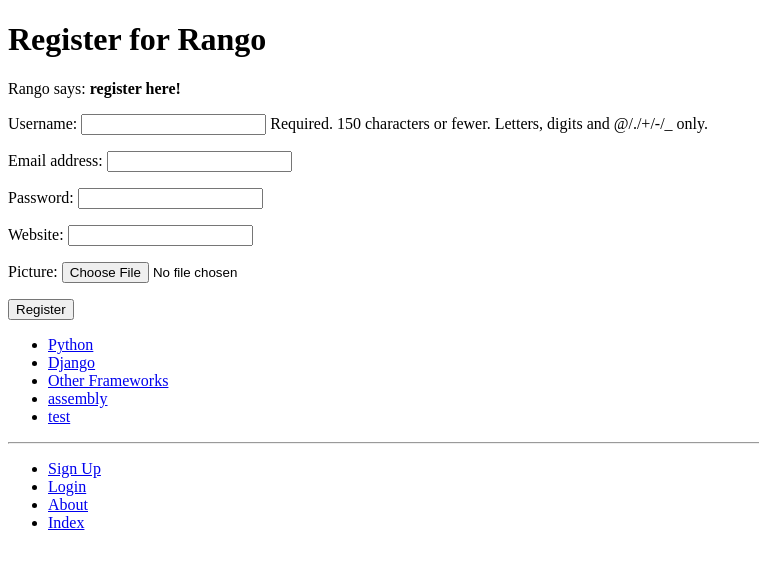
After one commit to imstray/tangowithdjango, a Django app: page /rango/register/ in a window 1280 px wide. The commit adds this page. Shown: the top 569 px of the page, without its empty margins (0-759 px from the left). Run offline with Django 3.2, Linux system fonts and the light colour scheme; data comes from the database, SQL or seed files in the repository; both versions use the stored data as it was after the commit.

Commit message:
chapter 9 completed and all tests are passing just fine

```diff
--- a/rango/admin.py
+++ b/rango/admin.py
@@ -1,5 +1,7 @@
 from django.contrib import admin
 from rango.models import Category, Page
+from rango.models import UserProfile
+
 # Register your models here.
 
 class CategoryAdmin(admin.ModelAdmin):
@@ -11,3 +13,5 @@ class PageAdmin(admin.ModelAdmin):
     list_display = ('title', 'category', 'url')
 
 admin.site.register(Page, PageAdmin)
+
+admin.site.register(UserProfile)
--- a/rango/forms.py
+++ b/rango/forms.py
@@ -1,5 +1,7 @@
 from django import forms
 from rango.models import Page, Category
+from django.contrib.auth.models import User
+from rango.models import UserProfile
 
 class CategoryForm(forms.ModelForm):
     name = forms.CharField(max_length=Category.NAME_MAX_LENGTH,
@@ -32,3 +34,15 @@ class PageForm(forms.ModelForm):
             cleaned_data['url'] = url
 
         return cleaned_data
+
+class UserForm(forms.ModelForm):
+    password = forms.CharField(widget=forms.PasswordInput())
+
+    class Meta:
+        model = User
+        fields = ('username', 'email', 'password',)
+
+class UserProfileForm(forms.ModelForm):
+    class Meta:
+        model = UserProfile
+        fields = ('website', 'picture')
--- a/rango/models.py
+++ b/rango/models.py
@@ -1,5 +1,6 @@
 from django.db import models
 from django.template.defaultfilters import slugify
+from django.contrib.auth.models import User
 
 # Create your models here.
 
@@ -28,3 +29,13 @@ class Page(models.Model):
 
     def __str__(self):
         return self.title
+
+class UserProfile(models.Model):
+    # This line is required. Links UserProfile to a User model instance.
+    user = models.OneToOneField(User, on_delete=models.CASCADE)
+    # The additional attributes we wish to include.
+    website = models.URLField(blank=True)
+    picture = models.ImageField(upload_to='profile_images', blank=True)
+
+    def __str__(self):
+        return self.user.username
--- a/rango/urls.py
+++ b/rango/urls.py
@@ -11,4 +11,8 @@ urlpatterns = [
          views.show_category, name='show_category'),
     path('add_category/', views.add_category, name='add_category'),
     path('category/<slug:category_name_slug>/add_page/', views.add_page, name='add_page'),
+    path('register/', views.register, name='register'),
+    path('login/', views.user_login, name='login'),
+    path('restricted/', views.restricted, name='restricted'),
+    path('logout/', views.user_logout, name='logout'),
 ]
--- a/rango/views.py
+++ b/rango/views.py
@@ -6,6 +6,10 @@ from rango.forms import CategoryForm
 from rango.forms import PageForm
 from django.shortcuts import redirect
 from django.urls import reverse
+from rango.forms import UserForm, UserProfileForm
+from django.contrib.auth import authenticate, login
+from django.contrib.auth.decorators import login_required
+from django.contrib.auth import logout
 
 # Create your views here.
 
@@ -36,6 +40,7 @@ def show_category(request, category_name_slug):
 
     return render(request, 'rango/category.html', context=context_dict)
 
+@login_required()
 def add_category(request):
     form = CategoryForm()
 
@@ -50,6 +55,7 @@ def add_category(request):
 
     return render(request, 'rango/add_category.html', {'form': form})
 
+@login_required()
 def add_page(request, category_name_slug):
     try:
         category = Category.objects.get(slug=category_name_slug)
@@ -80,3 +86,67 @@ def add_page(request, category_name_slug):
 
     context_dict = {'form': form, 'category': category}
     return render(request, 'rango/add_page.html', context=context_dict)
+
+def register(request):
+    registered = False
+
+    if request.method == 'POST':
+        user_form = UserForm(request.POST)
+        profile_form = UserProfileForm(request.POST)
+
+        if user_form.is_valid() and profile_form.is_valid():
+            user = user_form.save()
+            user.set_password(user.password)
+            user.save()
+
+            profile = profile_form.save(commit=False)
+            profile.user = user
+
+            if 'picture' in request.FILES:
+                profile.picture = request.FILES['picture']
+
+            profile.save()
+
+            registered = True
+        else:
+            print(user_form.errors, profile_form.errors)
+    else:
+        user_form = UserForm()
+        profile_form = UserProfileForm()
+
+    return render(request,
+                  'rango/register.html',
+                  context = {'user_form': user_form,
+                             'profile_form': profile_form,
+                             'registered': registered})
+
+def user_login(request):
+    if request.method == 'POST':
+        username = request.POST.get('username')
+        password = request.POST.get('password')
+
+        user = authenticate(username=username, password=password)
+
+        if user:
+            if user.is_active:
+
+                login(request, user)
+                return redirect(reverse('rango:index'))
+            else:
+
+                return HttpResponse("Your Rango account is disabled.")
+        else:
+
+            print(f"Invalid login details: {username}, {password}")
+            return HttpResponse("Invaild login details supplied.")
+
+    else:
+        return render(request, 'rango/login.html')
+
+def user_logout(request):
+    logout(request)
+    return redirect(reverse('rango:index'))
+
+@login_required
+def restricted(request):
+    return render(request, 'rango/restricted.html')
--- a/tango_with_django_project/settings.py
+++ b/tango_with_django_project/settings.py
@@ -29,6 +29,7 @@ DEBUG = True
 
 ALLOWED_HOSTS = []
 
+LOGIN_URL = 'rango:login'
 
 # Application definition
 
--- a/templates/rango/base.html
+++ b/templates/rango/base.html
@@ -24,7 +24,14 @@
     <hr />
     <div>
         <ul>
+        {% if user.is_authenticated %}
             <li><a href="{% url 'rango:add_category' %}">Add a New Category</a></li>
+            <li><a href="{% url 'rango:restricted' %}">Restricted Page</a></li>
+            <li><a href="{% url 'rango:logout' %}">Logout</a></li>
+        {% else %}
+            <li><a href="{% url 'rango:register' %}">Sign Up</a></li>
+            <li><a href="{% url 'rango:login' %}">Login</a></li>
+        {% endif %}
             <li><a href="{% url 'rango:about' %}">About</a></li>
             <li><a href="{% url 'rango:index' %}">Index</a></li>
         </ul>
--- a/templates/rango/category.html
+++ b/templates/rango/category.html
@@ -21,8 +21,9 @@
         {% else %}
         <strong>No pages currently in category.</strong>
         {% endif %}
-
-        <a href="{% url 'rango:add_page' category.slug %}">Add Page</a> <br />
+        {% if user.is_authenticated %}
+            <a href="{% url 'rango:add_page' category.slug %}">Add Page</a> <br />
+        {% endif %}
         {% else %}
         The specified category does not exist.
         {% endif %}
--- /dev/null
+++ b/templates/rango/register.html
@@ -0,0 +1,26 @@
+{% extends 'rango/base.html' %}
+{% load staticfiles %}
+
+{% block title_block %}
+    Register
+{% endblock %}
+
+{% block body_block %}
+<h1>Register for Rango</h1>
+{% if registered %}
+Rango says: <strong>thank you for registering!</strong>
+<a href="{% url 'rango:index' %}">Return to the homepage.</a>
+{% else %}
+Rango says: <strong>register here!</strong><br />
+<form id="user_form" method="post" action="{% url 'rango:register' %}"
+      enctype="multipart/form-data">
+
+    {% csrf_token %}
+
+    {{ user_form.as_p }}
+    {{ profile_form.as_p }}
+
+    <input type="submit" name="submit" value="Register" />
+</form>
+{% endif %}
+{% endblock %}
```
Also changed, not shown: templates/rango/index.html (+9 -2 lines), templates/rango/login.html (added, +18 -0 lines), templates/rango/restricted.html (added, +12 -0 lines), db.sqlite3.
